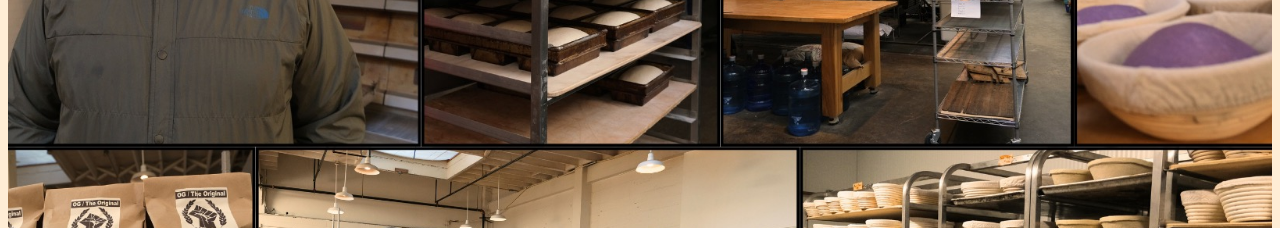
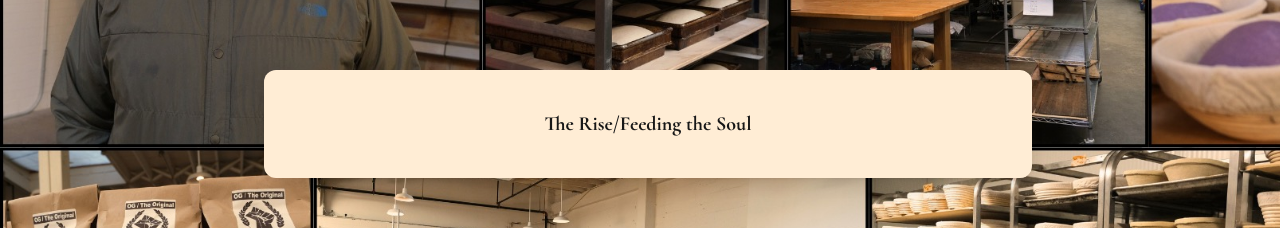
Before and after one commit to laurasfelix/bread-story, a Next.js app: page / in a window 1280 px wide. Shown: the part 1708-1936 px from the top of the page. Built offline with nearby package versions, Linux system fonts and the light colour scheme.

Commit message:
scrolling works

```diff
--- /dev/null
+++ b/components/HorizontalScroll.tsx
@@ -0,0 +1,32 @@
+import { useRef, useEffect } from "react";
+
+export default function HorizontalScroll({ children }) {
+  const scrollRef = useRef(null);
+
+  useEffect(() => {
+    // defining scroll container
+    const scrollContainer = scrollRef.current;
+    if (!scrollContainer) return;
+
+    const onWheel = (e) => {
+      const maxScrollLeft = scrollContainer.scrollWidth - scrollContainer.clientWidth;
+      if (
+        (e.deltaY < 0 && scrollContainer.scrollLeft === 0) ||
+        (e.deltaY > 0 && scrollContainer.scrollLeft >= maxScrollLeft)
+      ) {
+        return;
+      }
+      e.preventDefault();
+      scrollContainer.scrollLeft += e.deltaY;
+    };
+
+    scrollContainer.addEventListener("wheel", onWheel, { passive: false });
+    return () => scrollContainer.removeEventListener("wheel", onWheel);
+  }, []);
+
+  return (
+    <div ref={scrollRef} className="flex overflow-x-auto w-screen h-screen">
+      {children}
+    </div>
+  );
+}
--- a/pages/index.tsx
+++ b/pages/index.tsx
@@ -1,9 +1,10 @@
 /* eslint-disable */
-import { useState, useEffect} from "react";
+import { useState, useRef, useEffect} from "react";
 import { useInView } from 'react-intersection-observer';
 import { motion } from 'framer-motion';
 import Link from "next/link";
 import Image from "next/image";
+import HorizontalScroll from "@/components/HorizontalScroll";
 
 import { Fira_Sans } from 'next/font/google'
 
@@ -53,13 +54,13 @@ export default function Home() {
     <div className="relative w-screen min-h-screen">
 
 
-      <div className="relative z-10 flex flex-col items-center w-screen">
+      <div className="relative z-10 flex flex-col items-center w-screen" >
         {story_info.map((part, index) => {
           const { ref, inView } = useInView({ threshold: 0.3, triggerOnce: false });
 
 
           return (
-            <div key={index} ref={ref} className="w-screen flex bg-cover items-center p-2 gap-4" style={{backgroundImage: part.image? undefined: `url('${part.image_src}')`, "justifyContent": part.header ? "start": "center"}}>
+            <div key={index} ref={ref} className="w-screen flex bg-cover items-center p-2 gap-4" style={{backgroundImage: `url('${part.image_src}')`, "justifyContent": part.header ? "start": "center"}}>
 
               {/* title of the story*/}
               {part.header &&
@@ -88,13 +89,19 @@ export default function Home() {
               }
               {/* text with image background */}
               {part.image && (
-              <div className="flex overflow-x-auto w-screen h-screen">
+                <HorizontalScroll>
+
                 {/* Image panel */}
-                <div className="flex-shrink-0 w-screen h-screen">
-                  <img
-                    src={part.image_src}
-                    className="object-cover w-full h-full"
-                  />
+                <div className="flex-shrink-0 w-screen h-screen items-center justify-center flex">
+                <motion.div
+                    initial={{ opacity: 0, y: 50 }}
+                    animate={inView ? { opacity: 1, y: 0 } : { opacity: 0 }}
+                    transition={{ duration: 0.8 }}
+                    className="bg-orange-100 p-10 rounded-xl shadow-lg w-full"
+                    style={{ maxWidth: "60vw"}}
+                  >
+                  <div className="font-bold text-xl text-center">{part.story?.title}</div>
+                  </motion.div>
                 </div>
                 {/* Text panel */}
                 <div className="flex-shrink-0 w-screen min-h-screen p-10 flex items-center justify-center overflow-y-auto">
@@ -102,10 +109,10 @@ export default function Home() {
                     initial={{ opacity: 0, y: 50 }}
                     animate={inView ? { opacity: 1, y: 0 } : { opacity: 0 }}
                     transition={{ duration: 0.8 }}
-                    className="bg-stone-100 p-10 rounded-xl shadow-lg w-full"
+                    className="bg-orange-100 p-10 rounded-xl shadow-lg w-full"
                     style={{ maxWidth: "120vw"}}
                   >
-                    <div className="font-bold text-xl ">{part.story?.title}</div>
+
                     <div className="flex flex-wrap gap-5 mt-4">
                       {part.story?.paragraph?.map((lines, idx) => (
                         <div key={idx}>
@@ -115,7 +122,8 @@ export default function Home() {
                     </div>
                   </motion.div>
                 </div>
-              </div>
+
+              </HorizontalScroll>
             )}
                           {/* text with no image background */}
               {!part.image && !part.header &&
```
